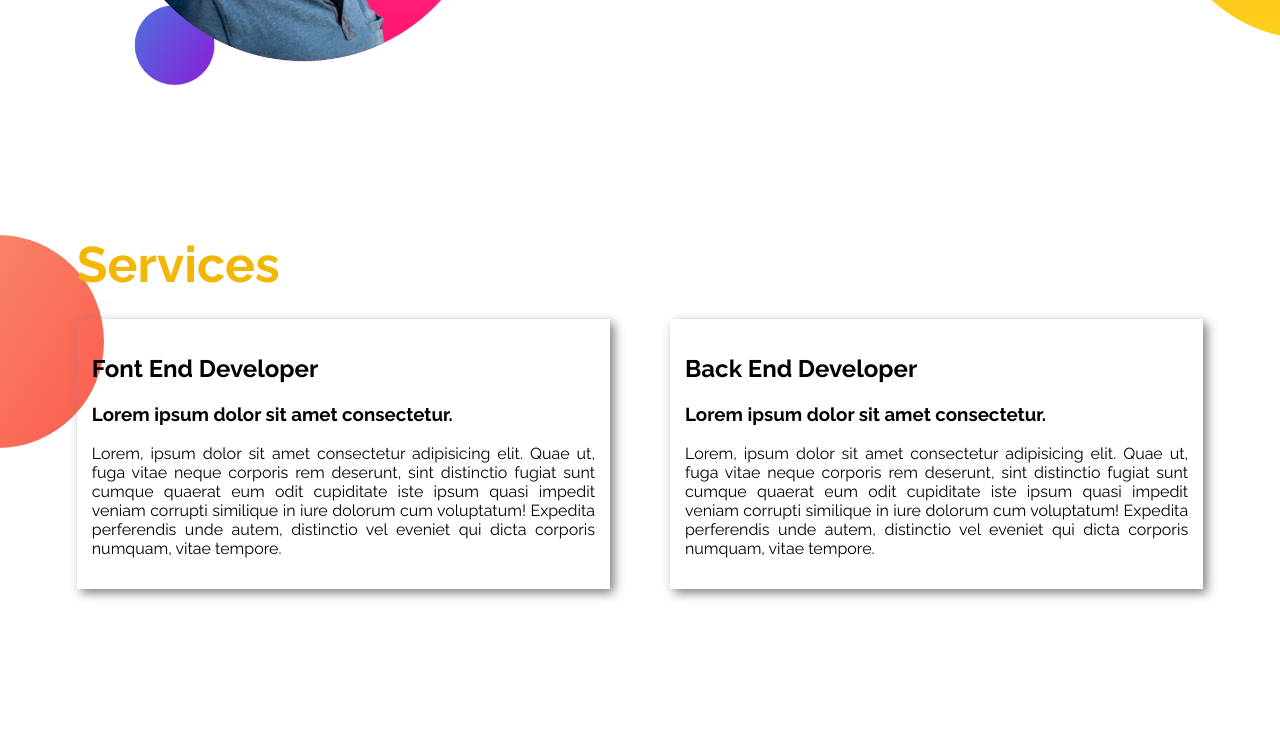
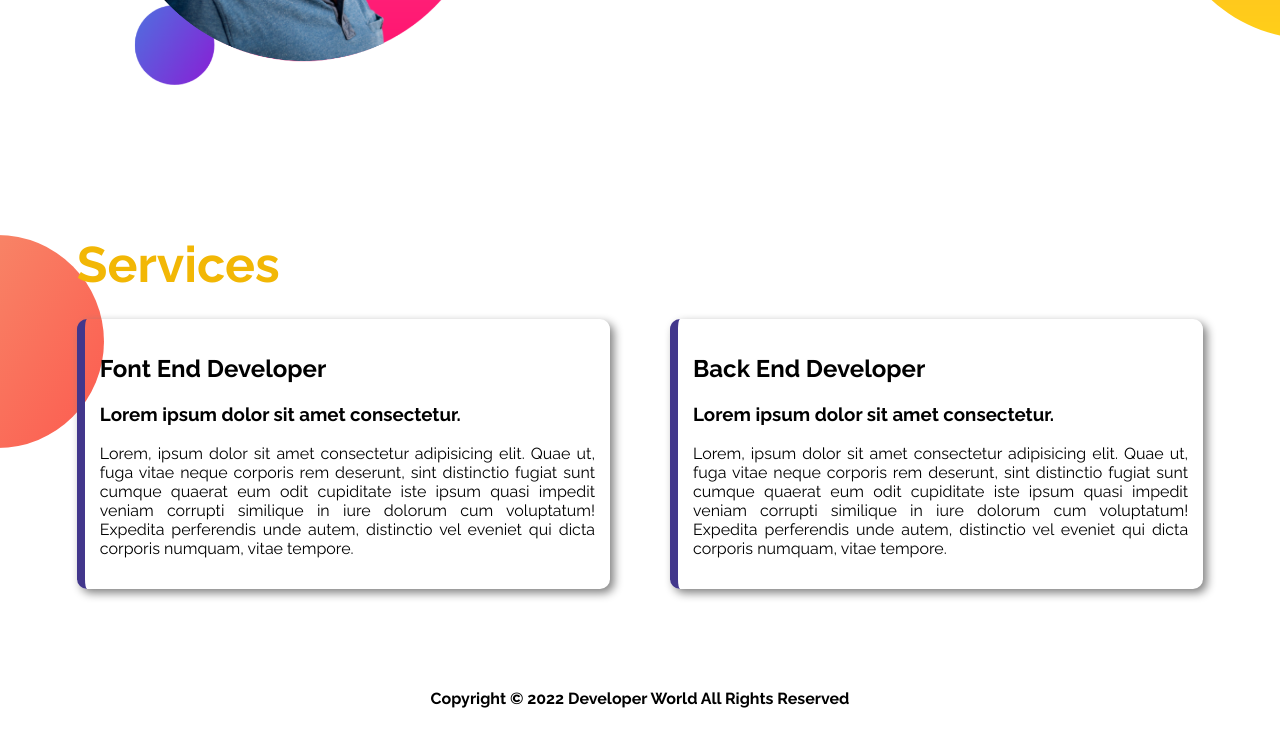
Before and after one commit to ruhulamin111/Demo-Site, a plain HTML site: page index.html in a window 1280 px wide. Shown: the part 945-1691 px from the top of the page. Before the commit the page ends 1634 px from the top, so only its background shows below. Drawn offline with Linux system fonts and the light colour scheme.

Commit message:
all over done

```diff
--- a/index.html
+++ b/index.html
@@ -75,6 +75,14 @@
             </div>
         </div>
     </section>
+    <footer>
+        <h4>Copyright
+            &copy;
+            <script>document.write(new Date().getFullYear())</script>
+            Developer World All Rights Reserved
+        </h4>
+    </footer>
+
 </body>
 
 </html>
--- a/style.css
+++ b/style.css
@@ -17,6 +17,14 @@ p {
 
 .flex {
     display: flex;
+}
+
+footer {
+    margin-bottom: 50px;
+}
+
+footer h4 {
+    text-align: center;
 }
 
 /* css class */
@@ -75,4 +83,6 @@ p {
 .shadow {
     box-shadow: 4px 4px 10px gray;
     padding: 15px;
+    border-left: 8px solid #42378C;
+    border-radius: 10px;
 }
```
